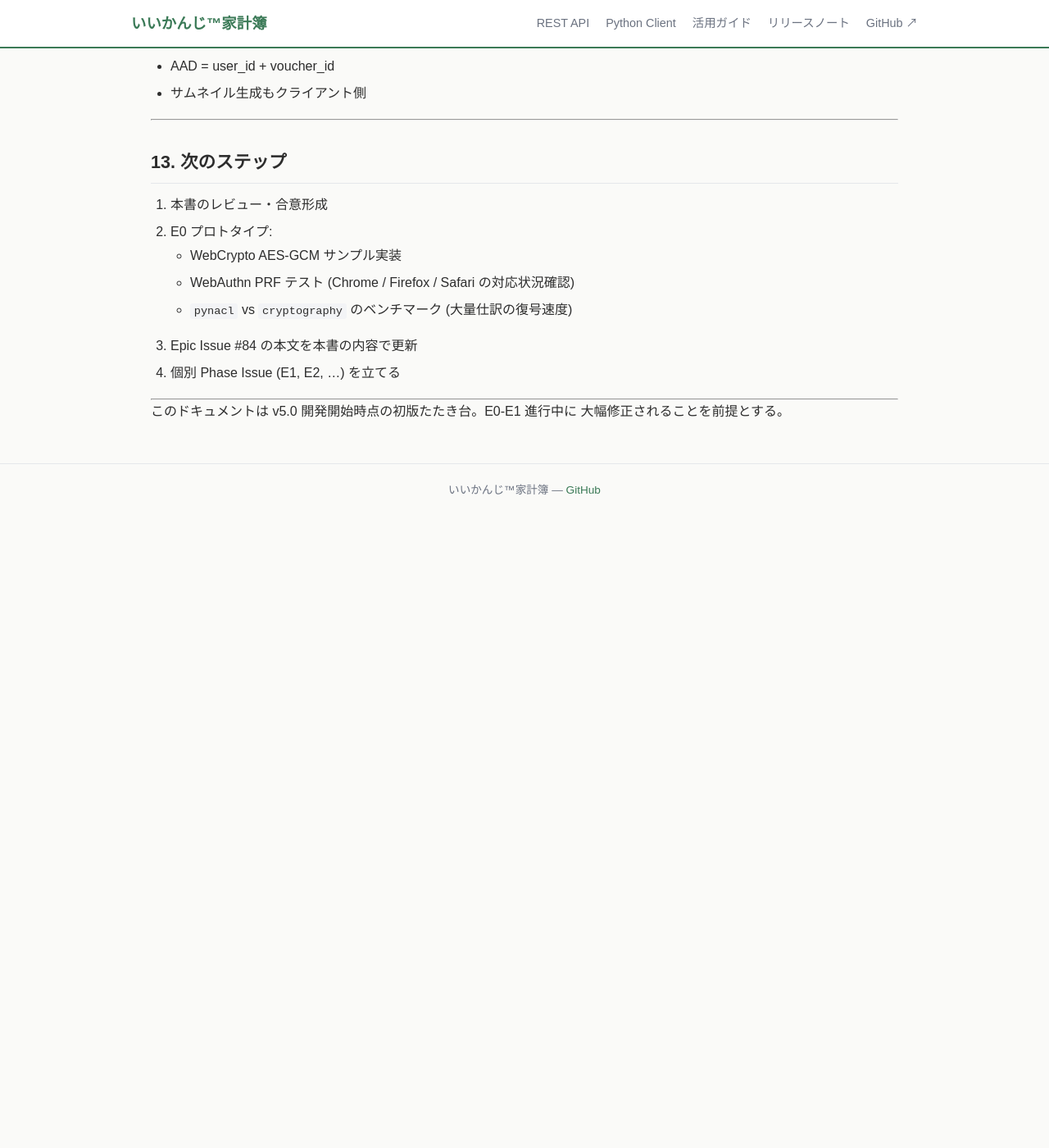
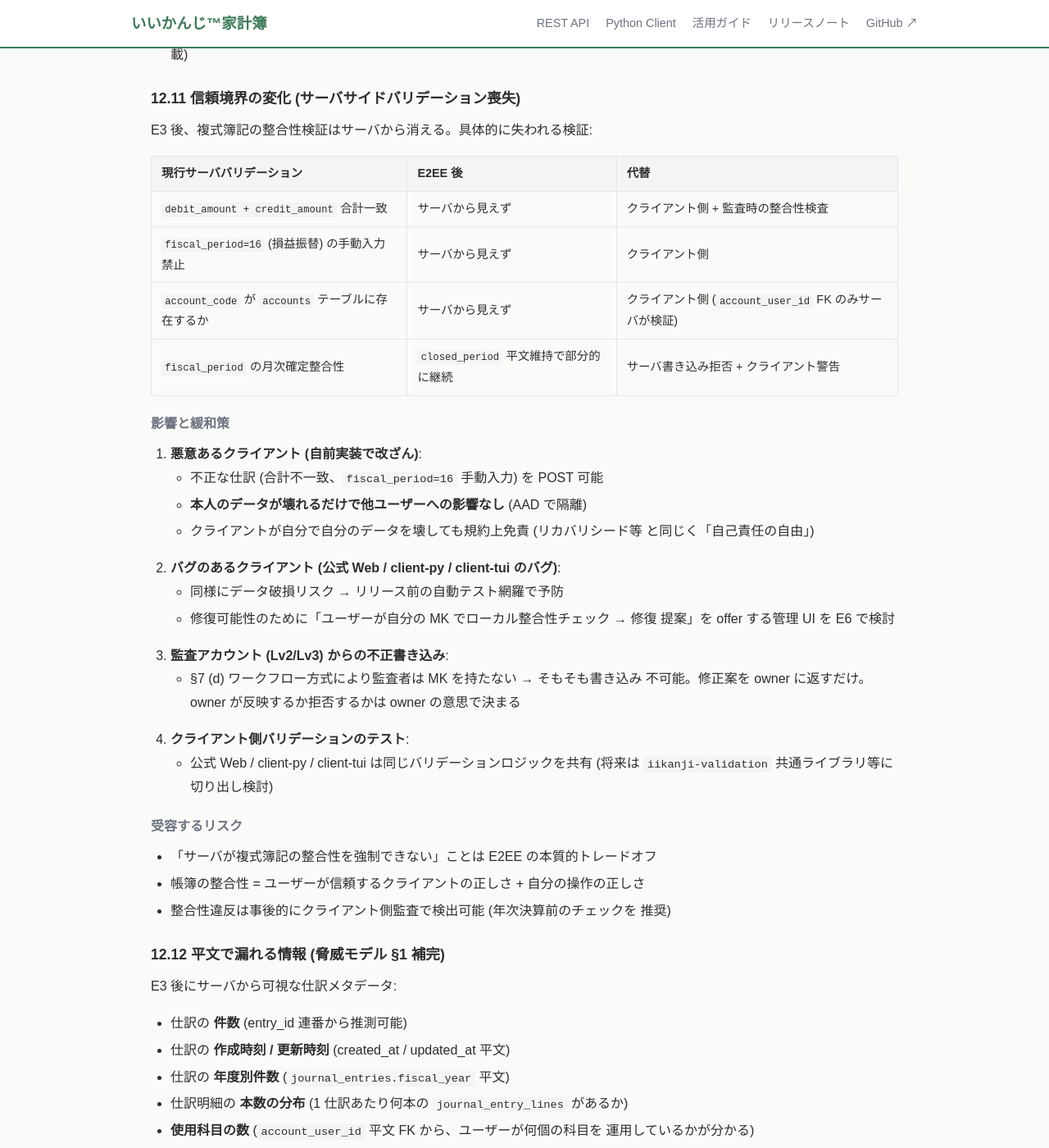
Before and after one commit to nananek/iikanji-kakeibo, a Jekyll site: the page built from docs/v5-e2ee/index.md, in a window 1280 px wide and 1400 px high, scrolled down 34354 px. Shown: the whole window at 82% size. Built offline with Jekyll 4.4.1, drawn with Linux system fonts in a browser that asks for light colours; before the commit the page ends 34984 px from its top, so only the background shows below that; some of the changed text lies outside the part shown.

Commit message:
fix(v5): PR #127 review 2 反映 - 信頼境界の変化 / AAD 型整合 / 平文漏れ情報
claude-review (PR #127) 2 回目 verdict approve 時の指摘 7 件をマージ前に反映。

要対処 (2 件):
1. AAD の uint16 vs uint64 型不一致 → §12.2 冒頭の説明を更新。「整数 ID は
   uint64、年/期は uint16」と明示
2. サーバサイドバリデーション喪失の信頼境界議論 → §12.11 「信頼境界の変化」
   セクション新設:
   - 失われるサーバ検証 (debit/credit 合計、fiscal_period=16 制限、科目存在)
   - 悪意あるクライアント / バグのあるクライアント / 監査者の影響と緩和策
   - 受容するリスクの明示 (E2EE の本質的トレードオフ)

軽微 (5 件):
3. \\0 セパレータ冗長性 → 「可読性のため」と明記 (削除はしない)
4. balance_cache_blobs 部分更新コスト → §12.13 新設、意図的トレードオフを
   明示 (個人 ~6KB / 大規模 ~50KB の想定)
5. account_user_id 平文漏れ言及不足 → §12.12 「平文で漏れる情報」新設、
   仕訳件数 / 年度別件数 / 使用科目数などを脅威モデル §1 と整合する形で列挙
6. PapaParse SRI 未定 → §12.14 「クライアントライブラリ管理方針」新設、
   CDN + SRI 必須、SBOM 組込
7. 一時 MK 管理フローの自己完結性 → §12.9 に §6 からの要約を追記
   (生成・配布・破棄フローを 4 ステップで)

§12.11 (E4 への影響) を §12.15 にリネーム。

Co-Authored-By: Claude Opus 4.7 (1M context) <noreply@anthropic.com>

````diff
--- a/docs/v5-e2ee/index.md
+++ b/docs/v5-e2ee/index.md
@@ -1178,9 +1178,15 @@ encrypted_blob  = ciphertext + 16B tag (cryptography ライブラリ既定)
 
 #### AAD フォーマット (全テーブル共通仕様)
 
-AAD は **テーブル種別 + 識別 ID の連結バイト列**。すべての ID は **big-endian
-8 バイト (uint64)** でエンコード。サーバが BLOB を別ユーザー / 別行にすり替えても
-復号失敗で検出される。
+AAD は **テーブル種別 + 識別 ID の連結バイト列**。すべての整数フィールドは
+**big-endian 固定長エンコード**。サーバが BLOB を別ユーザー / 別行に
+すり替えても復号失敗で検出される。
+
+エンコード仕様:
+- 整数 ID (user_id, entry_id, line_id, expense_id): **uint64 big-endian (8B)**
+- 年 / 期 (year, period): **uint16 big-endian (2B)** (smallint カラムに対応)
+- セパレータ `\0`: 可読性のため挿入 (固定長なので曖昧性排除には不要だが、
+  ダンプ時の境界を見やすくする)
 
 ```
 journal_entries:
@@ -1346,7 +1352,16 @@ UNIQUE (user_id, year, period)
 
 ### 12.9 マイグレーション戦略 (§6 と連動)
 
-§6 で確定済の「一斉移行」を実行する。E3 が最大の移行コスト:
+§6 で確定済の「一斉移行」を実行する (`§6 移行戦略 (一斉移行)` 参照)。E3 が
+最大の移行コスト。
+
+**一時 MK のライフサイクル (§6 から要約)**:
+- メンテナンスウィンドウ開始時にサーバが一時 MK を生成
+- 全データをサーバ側で一時 MK で暗号化 (この時点で旧平文カラムは
+  encrypted_blob にも入る)
+- 各ユーザーが Passkey / パスフレーズ設定完了後、クライアントが「一時 MK で
+  復号 → 自分の MK で再暗号化」を実行
+- 全ユーザー再暗号化完了後、サーバから一時 MK を破棄
 
 ```
 Phase E3 マイグレーション:
@@ -1407,7 +1422,84 @@ dual read 期間後 (旧カラム DROP 後): サーバ側の一時 MK は破棄
 - [ ] `client-py` / `client-tui` の仕訳 CRUD API クライアントを E3 形式に更新
 - [ ] WebhookConfig / AIDraft.discord_webhook_url の v5.0 廃止 (E7 マイグレーションで削除、リリースノートに移行ガイド記載)
 
-### 12.11 E4 (証憑画像) への影響
+### 12.11 信頼境界の変化 (サーバサイドバリデーション喪失)
+
+E3 後、複式簿記の整合性検証はサーバから消える。具体的に失われる検証:
+
+| 現行サーババリデーション | E2EE 後 | 代替 |
+|---|---|---|
+| `debit_amount + credit_amount` 合計一致 | サーバから見えず | クライアント側 + 監査時の整合性検査 |
+| `fiscal_period=16` (損益振替) の手動入力禁止 | サーバから見えず | クライアント側 |
+| `account_code` が `accounts` テーブルに存在するか | サーバから見えず | クライアント側 (`account_user_id` FK のみサーバが検証) |
+| `fiscal_period` の月次確定整合性 | `closed_period` 平文維持で部分的に継続 | サーバ書き込み拒否 + クライアント警告 |
+
+#### 影響と緩和策
+
+1. **悪意あるクライアント (自前実装で改ざん)**:
+   - 不正な仕訳 (合計不一致、`fiscal_period=16` 手動入力) を POST 可能
+   - **本人のデータが壊れるだけで他ユーザーへの影響なし** (AAD で隔離)
+   - クライアントが自分で自分のデータを壊しても規約上免責 (リカバリシード等
+     と同じく「自己責任の自由」)
+2. **バグのあるクライアント (公式 Web / client-py / client-tui のバグ)**:
+   - 同様にデータ破損リスク → リリース前の自動テスト網羅で予防
+   - 修復可能性のために「ユーザーが自分の MK でローカル整合性チェック → 修復
+     提案」を offer する管理 UI を E6 で検討
+3. **監査アカウント (Lv2/Lv3) からの不正書き込み**:
+   - §7 (d) ワークフロー方式により監査者は MK を持たない → そもそも書き込み
+     不可能。修正案を owner に返すだけ。owner が反映するか拒否するかは owner
+     の意思で決まる
+4. **クライアント側バリデーションのテスト**:
+   - 公式 Web / client-py / client-tui は同じバリデーションロジックを共有
+     (将来は `iikanji-validation` 共通ライブラリ等に切り出し検討)
+
+#### 受容するリスク
+
+- 「サーバが複式簿記の整合性を強制できない」ことは E2EE の本質的トレードオフ
+- 帳簿の整合性 = ユーザーが信頼するクライアントの正しさ + 自分の操作の正しさ
+- 整合性違反は事後的にクライアント側監査で検出可能 (年次決算前のチェックを
+  推奨)
+
+### 12.12 平文で漏れる情報 (脅威モデル §1 補完)
+
+E3 後にサーバから可視な仕訳メタデータ:
+
+- 仕訳の **件数** (entry_id 連番から推測可能)
+- 仕訳の **作成時刻 / 更新時刻** (created_at / updated_at 平文)
+- 仕訳の **年度別件数** (`journal_entries.fiscal_year` 平文)
+- 仕訳明細の **本数の分布** (1 仕訳あたり何本の `journal_entry_lines` があるか)
+- **使用科目の数** (`account_user_id` 平文 FK から、ユーザーが何個の科目を
+  運用しているかが分かる)
+- AI 証憑画像のサイズ・件数 (E4 で対応、現状は §4 「暗号文のサイズ」として
+  許容)
+
+これらは脅威モデル §1 「守らないもの」と整合。事業規模・使用頻度の推測は可能
+だが、内容 (金額・取引先・科目名) は保護される。
+
+### 12.13 `balance_cache_blobs` のペイロードサイズと部分更新コスト
+
+§12.8 で「全 account_code の残高を 1 JSON にまとめて暗号化」する設計は、
+月次確定時に **一部の account_code 変更でも全 BLOB を再生成・再アップロード**
+する必要がある。意図的なトレードオフ:
+
+- **採用理由**: 1 (year, period) ペアあたり 1 BLOB に集約することで、API
+  呼び出し数とサーバストレージのインデックスサイズを最小化
+- **想定ペイロード**: 個人事業主の標準科目 ~100 個 × 1 行 ~50B = 5KB 程度。
+  暗号化後でも 5-6KB。問題なし
+- **法人や大規模ユーザー**: 科目数が 1000+ の場合は 50KB 程度。それでも 1
+  リクエストで完結する範囲
+- **代替案 (科目別分割)**: 採用しない。インデックスが肥大化し、ローテーション
+  時の処理対象数が増える
+
+### 12.14 PapaParse 等のクライアントライブラリ
+
+§12.5 で言及した CSV パーサ等の管理方針:
+
+- **CDN 経由 + SRI 必須**: jsdelivr で `<script integrity="sha384-...">` 形式
+- **バージョン固定**: メジャー固定 + マイナーパッチは手動更新で評価
+- 候補: PapaParse 5.x (MIT, ~20KB minified) / csv-parse (MIT, ~30KB)
+- 実装フェーズで SBOM (Software Bill of Materials) に追加して脆弱性監視に組込
+
+### 12.15 E4 (証憑画像) への影響
 
 E3 で確立されるパターン:
 
````
